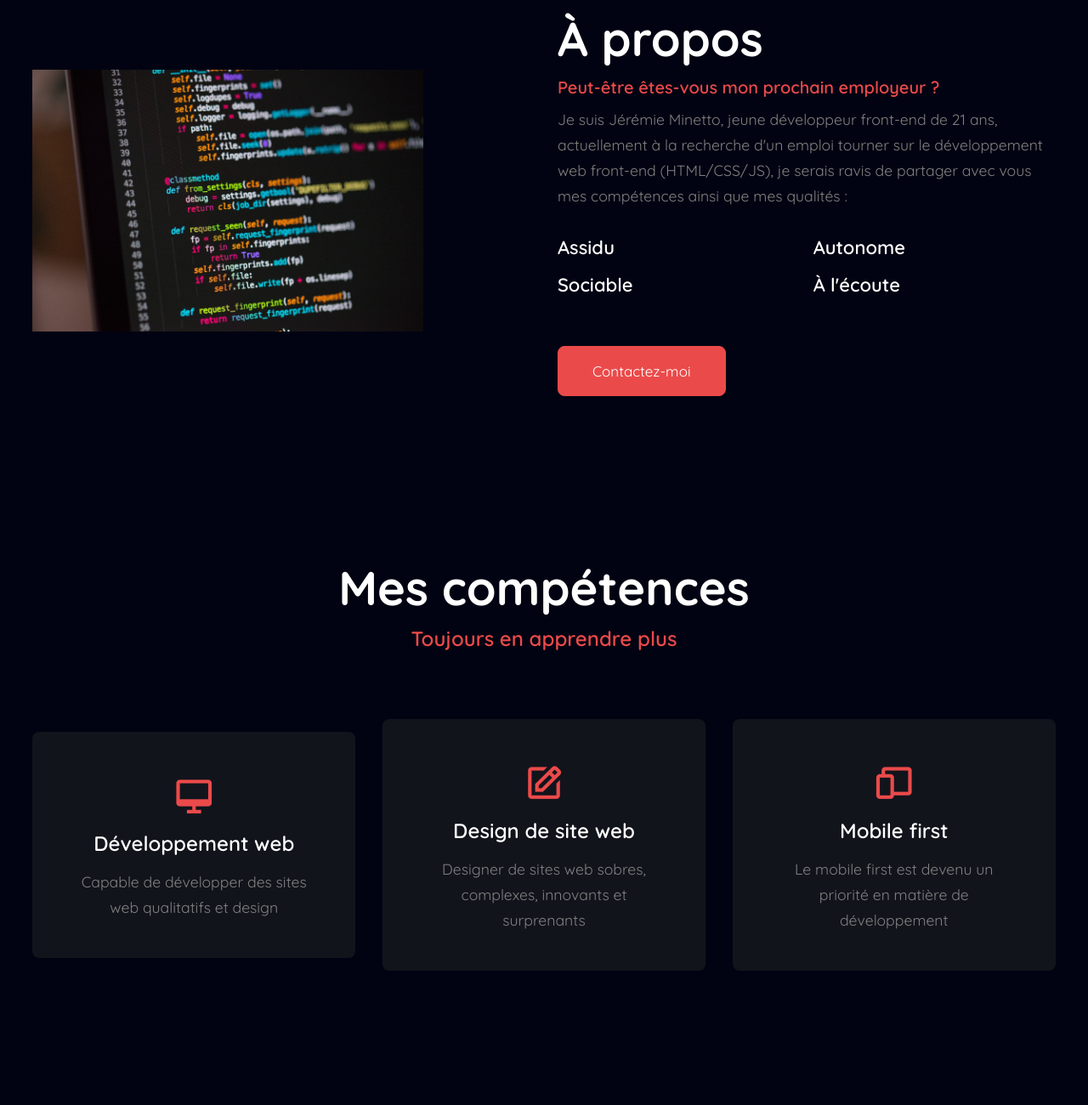
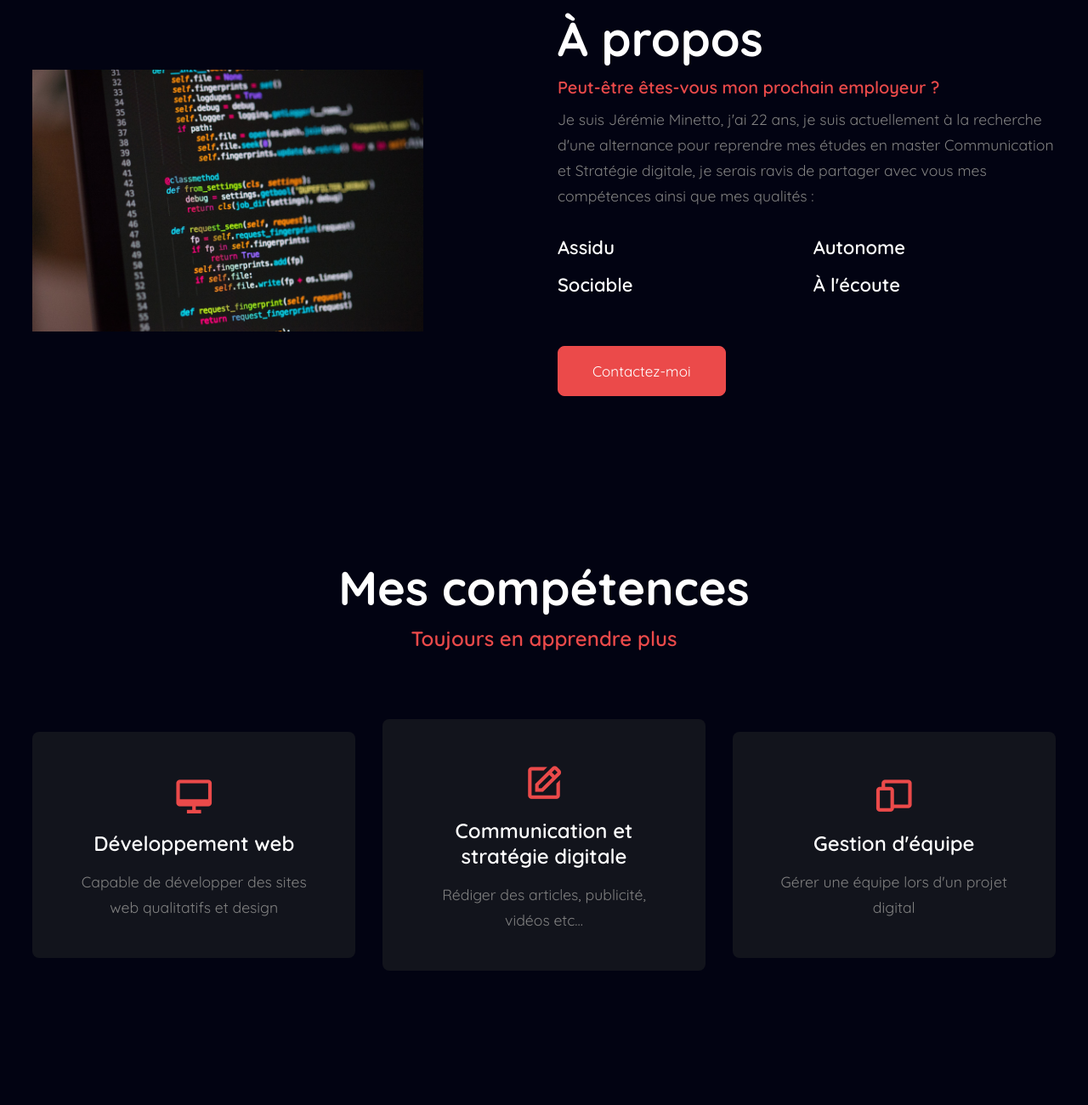
Before and after one commit to AzrodLeSang/Portfolio, a plain HTML site: page index.html in a window 1280 px wide. Shown: the part 920-2220 px from the top of the page at 85% size. Drawn offline with nearby package versions, Linux system fonts and the light colour scheme.

Commit message:
Add files via upload

```diff
--- a/index.html
+++ b/index.html
@@ -62,7 +62,7 @@
           Jérémie<br />
           Min<span>etto</span>
         </h1>
-        <h3>Intégrateur front-end</h3>
+        <h3>Recherche d'alternance <br>Communication/marketing Digital</h3>
         <a href="#contact" class="btn">Contactez-moi</a>
       </div>
     </section>
@@ -78,9 +78,7 @@
         <h2>À propos</h2>
         <h4>Peut-être êtes-vous mon prochain employeur ?</h4>
         <p>
-          Je suis Jérémie Minetto, jeune développeur front-end de 21 ans,
-          actuellement à la recherche d'un emploi tourner sur le développement
-          web front-end (HTML/CSS/JS), je serais ravis de partager avec vous mes
+          Je suis Jérémie Minetto, j'ai 22 ans, je suis actuellement à la recherche d'une alternance pour reprendre mes études en master Communication et Stratégie digitale, je serais ravis de partager avec vous mes
           compétences ainsi que mes qualités :
         </p>
         <div class="apro-gri">
@@ -119,16 +117,16 @@
         </div>
         <div class="box">
           <i class="bx bx-edit"></i>
-          <h3>Design de site web</h3>
+          <h3>Communication et stratégie digitale</h3>
           <p>
-            Designer de sites web sobres, complexes, innovants et surprenants
+            Rédiger des articles, publicité, vidéos etc...
           </p>
         </div>
         <div class="box">
           <i class="bx bx-devices"></i>
-          <h3>Mobile first</h3>
+          <h3>Gestion d'équipe</h3>
           <p>
-            Le mobile first est devenu un priorité en matière de développement
+            Gérer une équipe lors d'un projet digital
           </p>
         </div>
       </div>
@@ -273,7 +271,7 @@
         </p>
         <div class="contact-list">
           <li>
-            <a href="#">Jérémie Minetto - Intégrateur HTML CSS JS</a>
+            <a href="#">Jérémie Minetto - Alternant Communication/stratégie digitale</a>
           </li>
           <li><a href="#">Jeremie.minetto81@gmail.com</a></li>
           <li><a href="#">+33 6 41 23 72 12 </a></li>
```
